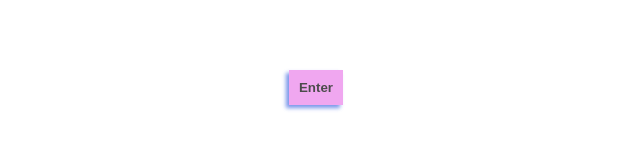
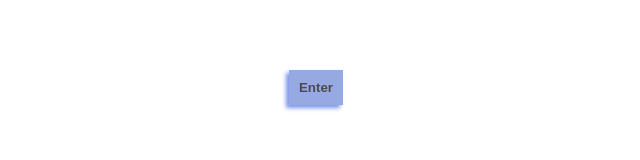
Before and after one commit to emilykmcullen/kitty_fursbags_story_game, a React (Create React App) app: page / in a window 1280 px wide. Shown: the part 560-720 px from the top of the page, without its empty margins (319-959 px from the left). Built offline with nearby package versions, Linux system fonts and the light colour scheme.

Commit message:
updated next button

```diff
--- a/src/index.css
+++ b/src/index.css
@@ -80,7 +80,7 @@ code {
   border: none;
   padding: 10px;
   opacity: 0.7;
-  background-color: rgb(235, 130, 235);
+  background-color: rgb(106, 133, 216);
   box-shadow: -3px 3px 4px royalblue;
 }
 
```
